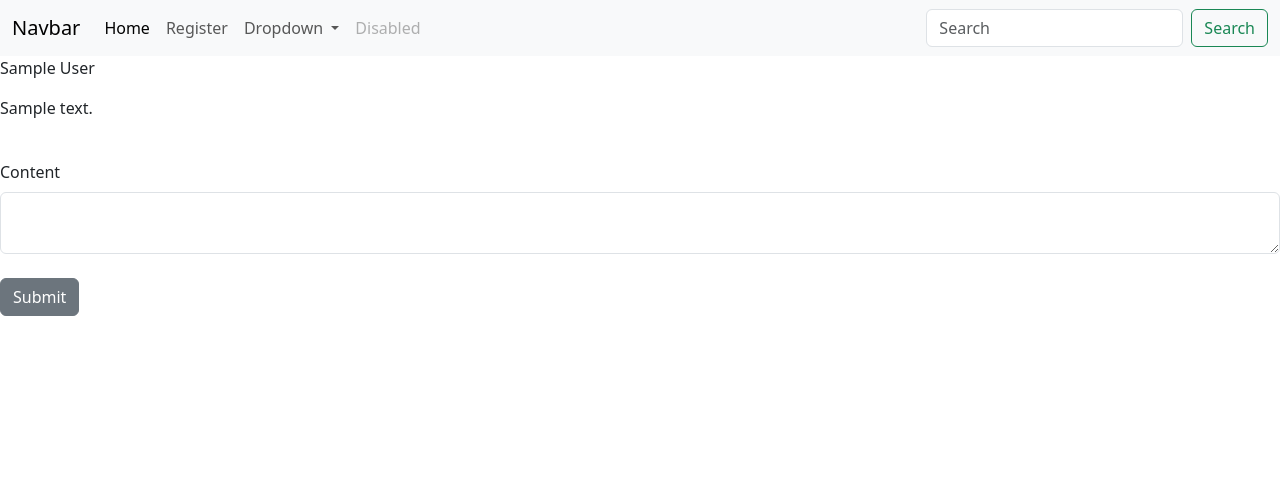
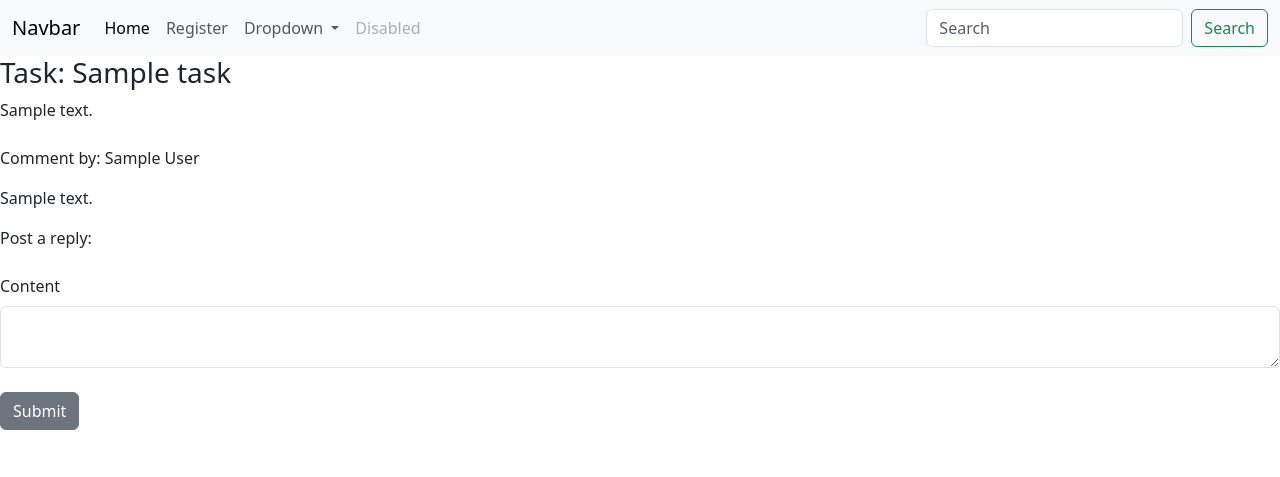
Before and after one commit to andrewlgoetz/Group-Work-Manager, a Flask app: page /comment/1 in a window 1280 px wide. Shown: the top 477 px of the page. Run offline with Flask 3, Linux system fonts and the light colour scheme; a user stored in the database is signed in; tables that the repository leaves empty hold one stand-in row (values such as "Sample post").

Commit message:
fixed logout when not logged in error

```diff
--- a/app/DataInterface/group.py
+++ b/app/DataInterface/group.py
@@ -32,27 +32,14 @@ class Taskdata():
 ## similar to task comment, expcet parent comment isnt null
     def post_threaded_comment_and_redirect(self, form, parent_id, task_id):
         comment = GroupTasksComments(task_id = task_id, parent_id=parent_id, poster_id=current_user.id, content=form.content.data)
+
         form.content.data = ''
         db.session.add(comment)
         db.session.commit()
+        task = self.get_root_task(parent_id)
         return redirect(url_for("dash_bp.comment", id = parent_id))
 
-    # def post_threaded_comment_and_redirect_to_threaded(self, form, parent_id):
-    #     comment = GroupTasksCommentsThreaded(parent_id=parent_id, poster_id=current_user.id, content=form.content.data)
-    #     form.content.data = ''
-    #     db.session.add(comment)
-    #     db.session.commit()
-    #     return redirect(url_for("dash_bp.threaded_comment", id = parent_id))
 
-    # def get_threaded_comments(self, parent_id):
-    #     parent_comment = GroupTasksComments.query.get_or_404(parent_id)
-    #     child_comments = []
-    #     get_comments = GroupTasksCommentsThreaded.query.filter_by(parent_id = parent_id)
-    #     for i in get_comments:
-    #         child_comments.append(i)
-    #     return child_comments
-
-    ## TODO def search for root task of a comment
 
     def get_comment(self, id):
         return GroupTasksComments.query.get_or_404(id)
@@ -81,6 +68,12 @@ class Taskdata():
     def get_task(self, id):
         return GroupTasks.query.get_or_404(id)
 
+    def get_root_task(self, comment_id):
+        comment = self.get_comment(comment_id)
+        task_id = comment.task_id
+        task = GroupTasks.query.filter_by(id=task_id).first()
+        return task
+
 
 ### Searches
 
--- a/app/dash/routes.py
+++ b/app/dash/routes.py
@@ -50,6 +50,6 @@ def comment(id):
     comments = paul.get_threaded_comments(id)
     parent_comment = paul.get_comment(id)
     name = paul.get_poster_name(parent_comment.poster_id)
-
+    task = paul.get_root_task(id)
     comment_form.content.data = ''
-    return render_template("comment.html", id=id, comments=comments, parent_comment=parent_comment, comment_form=comment_form, name=name)
+    return render_template("comment.html", id=id, comments=comments, parent_comment=parent_comment, comment_form=comment_form, name=name, task=task)
--- a/app/templates/comment.html
+++ b/app/templates/comment.html
@@ -3,10 +3,12 @@
 {% block content %}
 
 
+<h3> Task: {{task.title}}</h3>
+{{task.content}} <br><br>
 
-<p>{{ name }}</p>
-
+<p>Comment by: {{ name }}</p>
 <p style="max-width: 800px; word-wrap: break-word; width: 800px;">{{ parent_comment.content }}</p>
+Post a reply:
 <form method="POST">
     <br/>
     {{ comment_form.content.label(class="form-label") }}
@@ -27,6 +29,7 @@
     {% endif %}
 </form>
 
+
 <br><br>
 
 {%for u in comments%}
--- a/app/templates/navbar.html
+++ b/app/templates/navbar.html
@@ -18,7 +18,7 @@
             </a>
             <ul class="dropdown-menu">
               <li><a class="dropdown-item" href="{{ url_for('auth_bp.login') }}">Login</li>
-              <li><a class="dropdown-item" href="{{url_for('auth_bp.logout')}}">Logout</a></li>
+              {%if current_user.is_authenticated%} <li><a class="dropdown-item" href="{{url_for('auth_bp.logout')}}">Logout</a></li> {%endif%}
               <li><hr class="dropdown-divider"></li>
               <li><a class="dropdown-item" href="#">Something else here</a></li>
             </ul>
```
